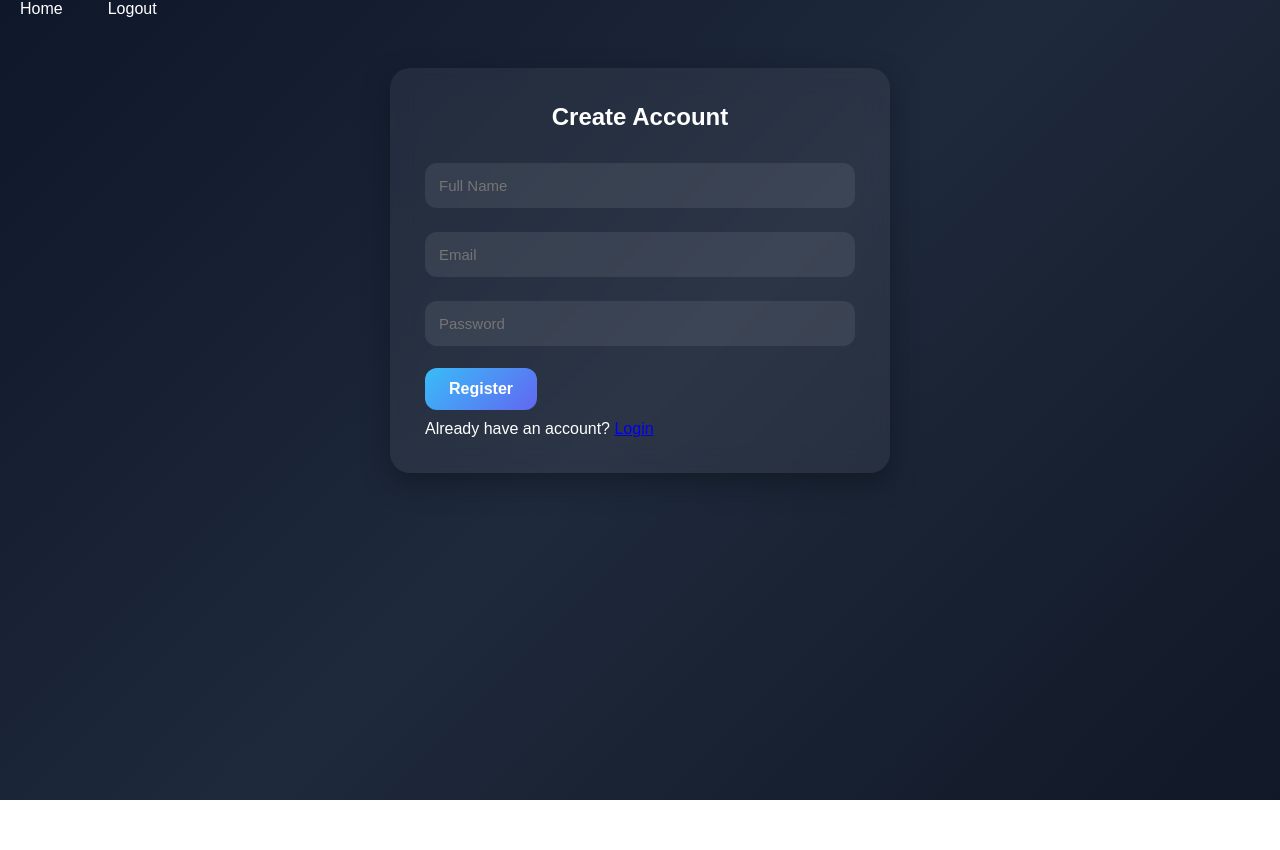
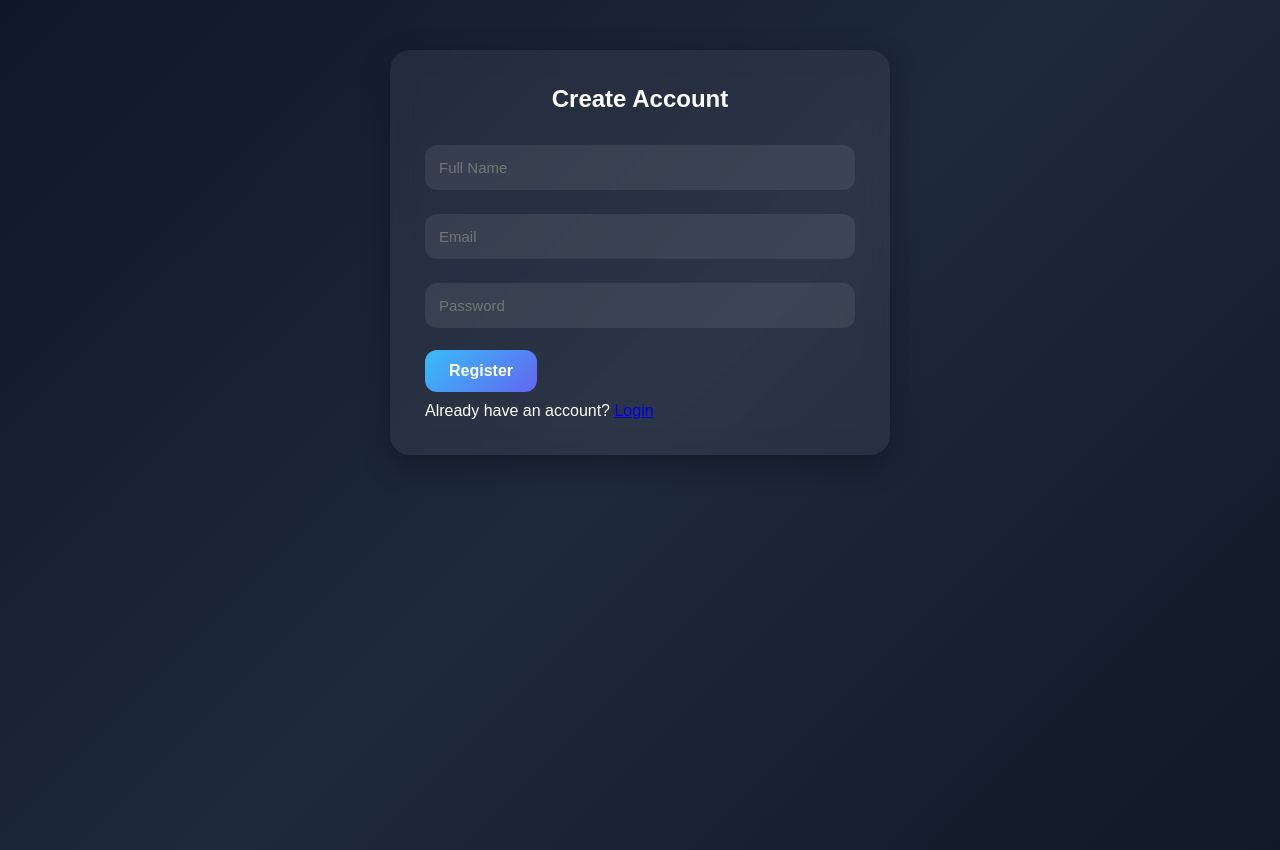
Before and after one commit to devshilpkar1415-ai/blog-platform, a website: page register.html in a window 1280 px wide. Before the commit the page ends 800 px from the top, so only its background shows below. Drawn offline with Linux system fonts and the light colour scheme; no server answers.

Commit message:
remove navbar from register page

```diff
--- a/register.html
+++ b/register.html
@@ -5,10 +5,7 @@
   <link rel="stylesheet" href="style.css">
 </head>
 <body>
-<nav>
-  <a href="index.html">Home</a>
-  <a href="#" onclick="logout()">Logout</a>
-</nav>
+
 <div class="auth-box">
   <h2>Create Account</h2>
 <input type="text" id="reg-name"
```
